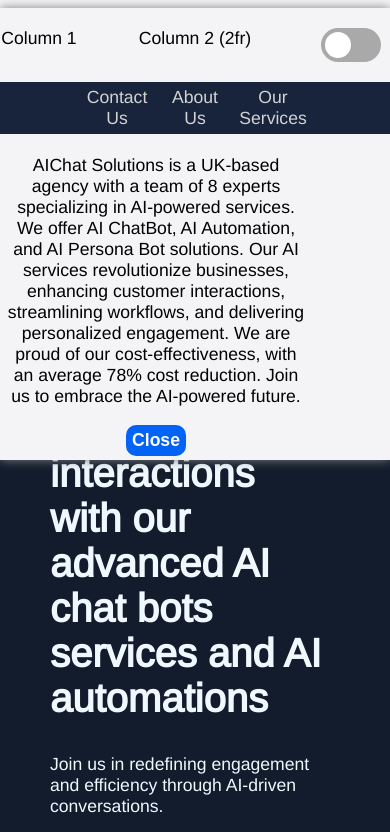
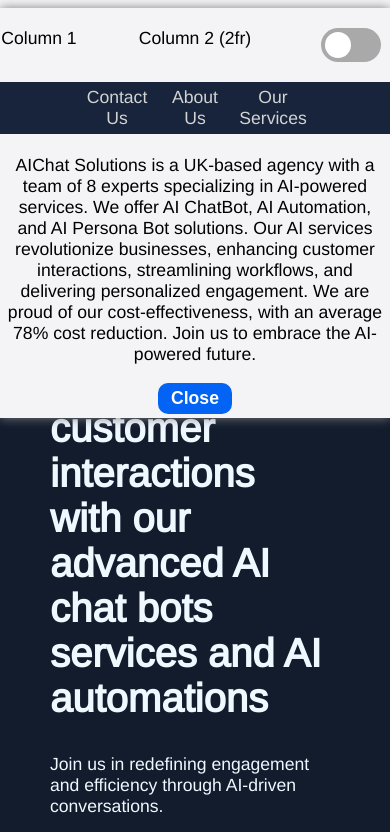
Before and after one commit to Actualmouse/AIAgency, a plain HTML site: page index.html in a window 390 px wide. Both pictures are taken after a click on the element "About Us". Shown: the top 832 px of the page. Drawn offline with nearby package versions, Linux system fonts and the light colour scheme.

Commit message:
Add files via upload

```diff
--- a/style.css
+++ b/style.css
@@ -276,6 +276,10 @@ h3{
         padding: 0px;
     }
 
+    #expand {
+        width: calc(100vw - 2vw*2);
+    }
+
     .header {
         grid-template-columns: 20vw 60vw 20vw;
     }
```
